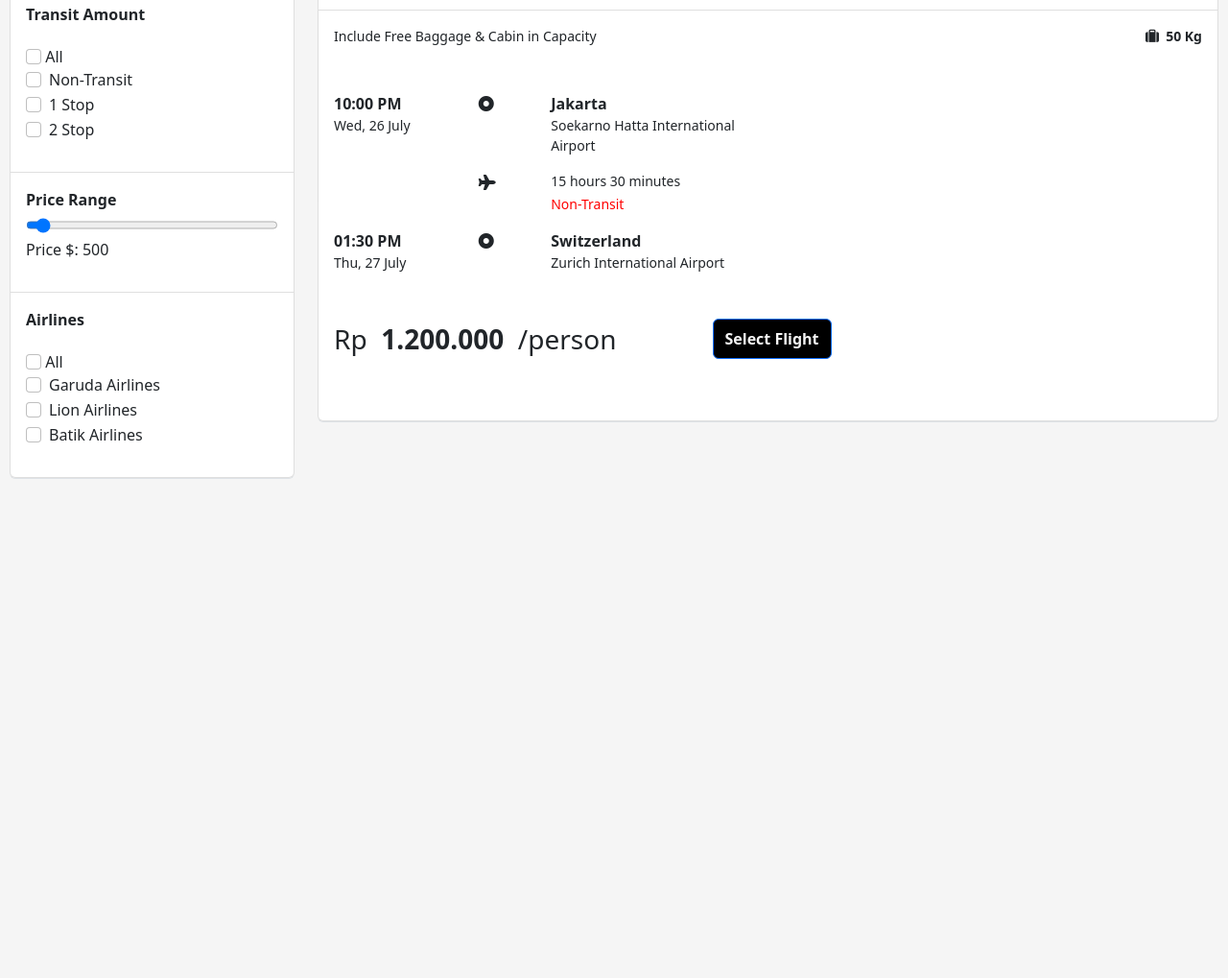
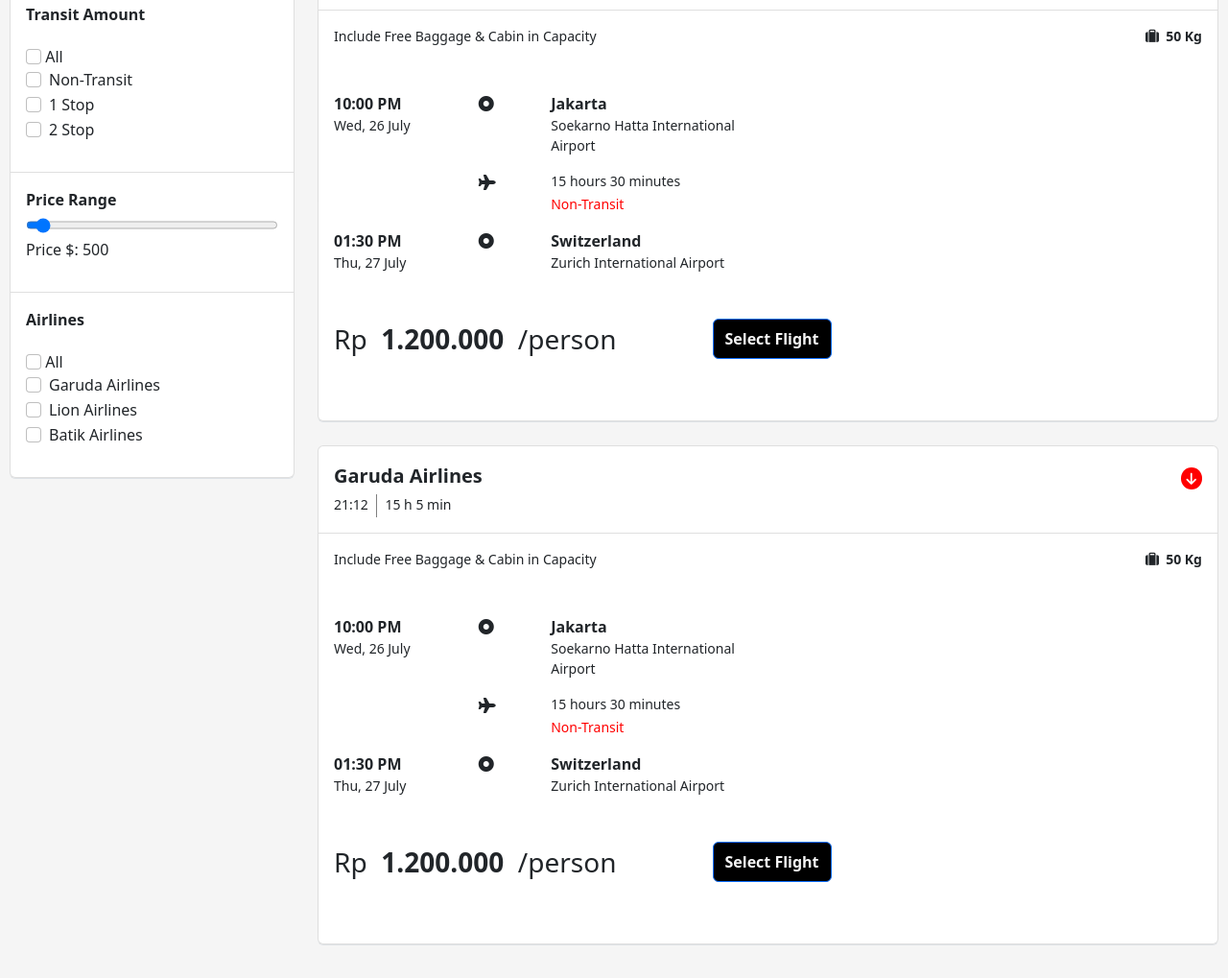
Before and after one commit to masdudung/panorama, a plain HTML site: page index.html in a window 1280 px wide. Shown: the part 299-1318 px from the top of the page at 96% size. Before the commit the page ends 808 px from the top, so only its background shows below. Drawn offline with Linux system fonts and the light colour scheme.

Commit message:
add more item

```diff
--- a/index.html
+++ b/index.html
@@ -205,14 +205,14 @@
 		<!--SEASON 3 SIDEBAR RIGHT-->
 		<div class="col-xl-9 col-md-6">
 
-			<div class="list-group rounded border-bottom">
+			<div class="list-group rounded border-bottom mb-4">
 
 				<div class="list-group-item py-3">
 					<div class="d-flex w-100 align-items-center justify-content-between">
 						<strong class="fs-5 fw-semibold mb-1">Garuda Airlines</strong>
 						<small class="">
 							<button class="rounded-circle border-0" style="background-color: red;"
-								data-bs-toggle="collapse" data-bs-target="#dataflight" aria-expanded="true">
+								data-bs-toggle="collapse" data-bs-target="#dataflight1" aria-expanded="true">
 								<i class="fa-solid fa-arrow-down" style="color: white;"></i>
 							</button>
 						</small>
@@ -224,7 +224,7 @@
 					</div>
 				</div>
 
-				<div class="list-group-item py-3 collapse show" id="dataflight">
+				<div class="list-group-item py-3 collapse show" id="dataflight1">
 
 					<div class="d-flex w-100 align-items-center justify-content-between">
 						<small class="text" id="">Include Free Baggage & Cabin in Capacity</small>
@@ -275,6 +275,78 @@
 				</div>
 
 			</div>
+
+			<div class="list-group rounded border-bottom mb-4">
+
+				<div class="list-group-item py-3">
+					<div class="d-flex w-100 align-items-center justify-content-between">
+						<strong class="fs-5 fw-semibold mb-1">Garuda Airlines</strong>
+						<small class="">
+							<button class="rounded-circle border-0" style="background-color: red;"
+								data-bs-toggle="collapse" data-bs-target="#dataflight2" aria-expanded="true">
+								<i class="fa-solid fa-arrow-down" style="color: white;"></i>
+							</button>
+						</small>
+					</div>
+					<div class="d-flex w-100 d-flex align-items-left">
+						<small class="text" id="">21:12</small>&nbsp;&nbsp;<span
+							class="vertical-line"></span>&nbsp;&nbsp;
+						<small class="text" id="">15 h 5 min</small>
+					</div>
+				</div>
+
+				<div class="list-group-item py-3 collapse show" id="dataflight2">
+
+					<div class="d-flex w-100 align-items-center justify-content-between">
+						<small class="text" id="">Include Free Baggage & Cabin in Capacity</small>
+						<small class="text fw-bold" id=""><i class="fa-solid fa-suitcase"></i>&nbsp; 50 Kg</small>
+					</div>
+
+					<div class="d-flex w-100 align-items-left pt-5">
+						<strong class="col-sm-2" id="">10:00 PM</strong>
+						<strong class="col-sm-1" id=""><i class="fa-solid fa-circle-dot"></i></strong>
+						<strong class="col-sm-3" id="">Jakarta</strong>
+					</div>
+					<div class="d-flex w-100 align-items-left">
+						<small class="col-sm-2" id="">Wed, 26 July</small>
+						<small class="col-sm-1" id=""></small>
+						<small class="col-sm-3" id="">Soekarno Hatta International Airport</small>
+					</div>
+
+					<div class="d-flex w-100 align-items-left pt-3">
+						<strong class="col-sm-2" id=""></strong>
+						<strong class="col-sm-1" id=""><i class="fa-solid fa-plane"></i></strong>
+						<small class="col-sm-3" id="">15 hours 30 minutes</small>
+					</div>
+					<div class="d-flex w-100 align-items-left">
+						<small class="col-sm-2" id=""></small>
+						<small class="col-sm-1" id=""></small>
+						<small class="col-sm-3" id="" style="color: red;">Non-Transit</small>
+					</div>
+
+					<div class="d-flex w-100 align-items-left pt-3">
+						<strong class="col-sm-2" id="">01:30 PM</strong>
+						<strong class="col-sm-1" id=""><i class="fa-solid fa-circle-dot"></i></strong>
+						<strong class="col-sm-3" id="">Switzerland</strong>
+					</div>
+					<div class="d-flex w-100 align-items-left">
+						<small class="col-sm-2" id="">Thu, 27 July</small>
+						<small class="col-sm-1" id=""></small>
+						<small class="col-sm-3" id="">Zurich International Airport</small>
+					</div>
+
+					<div class="d-flex w-100 pt-5 mb-5">
+						<small class="text fs-3" id="">Rp</small>
+						<small class="text fs-3 fw-bold" id="">&nbsp; 1.200.000</small>
+						<small class="text fs-3" id="">&nbsp; /person</small>
+						<button type="button" class="btn btn-primary btn-md fw-bold" id=""
+							style="margin-left: 100px; background-color: black; color: #f5f5f5;">Select Flight</button>
+					</div>
+
+				</div>
+
+			</div>
+
 		</div>
 		<!--END SEASON 3 SIDEBAR RIGHT-->
 	</div>
```
